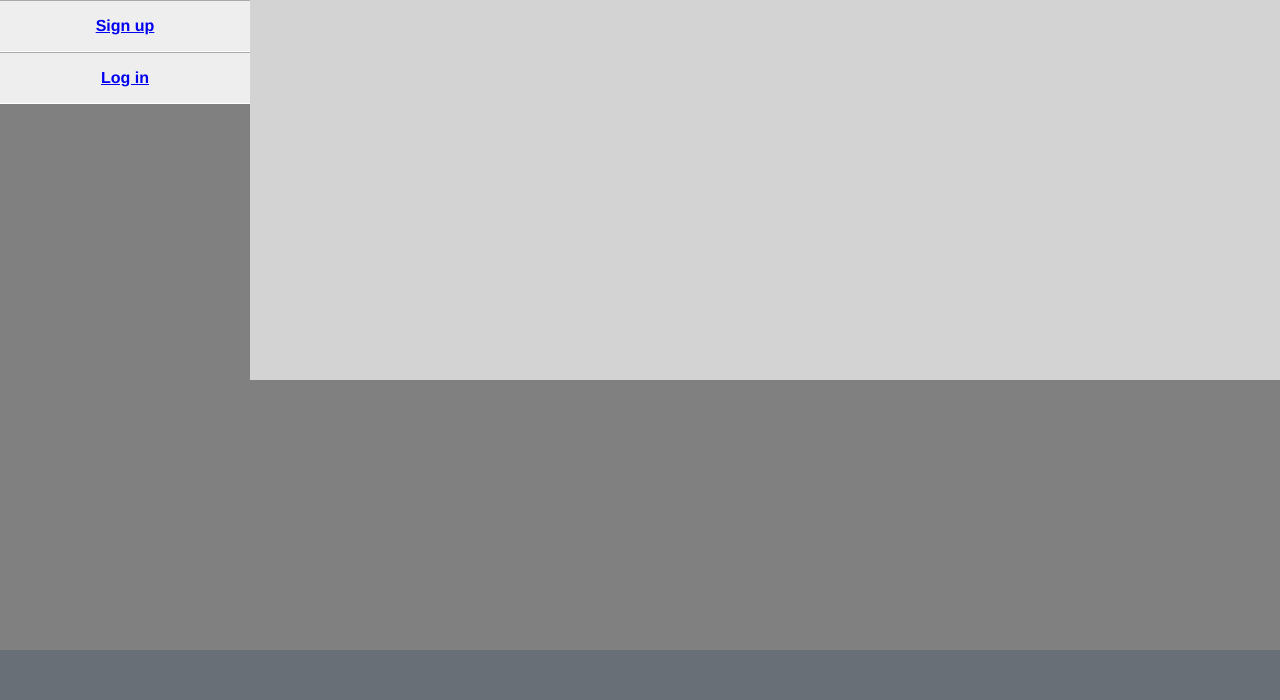
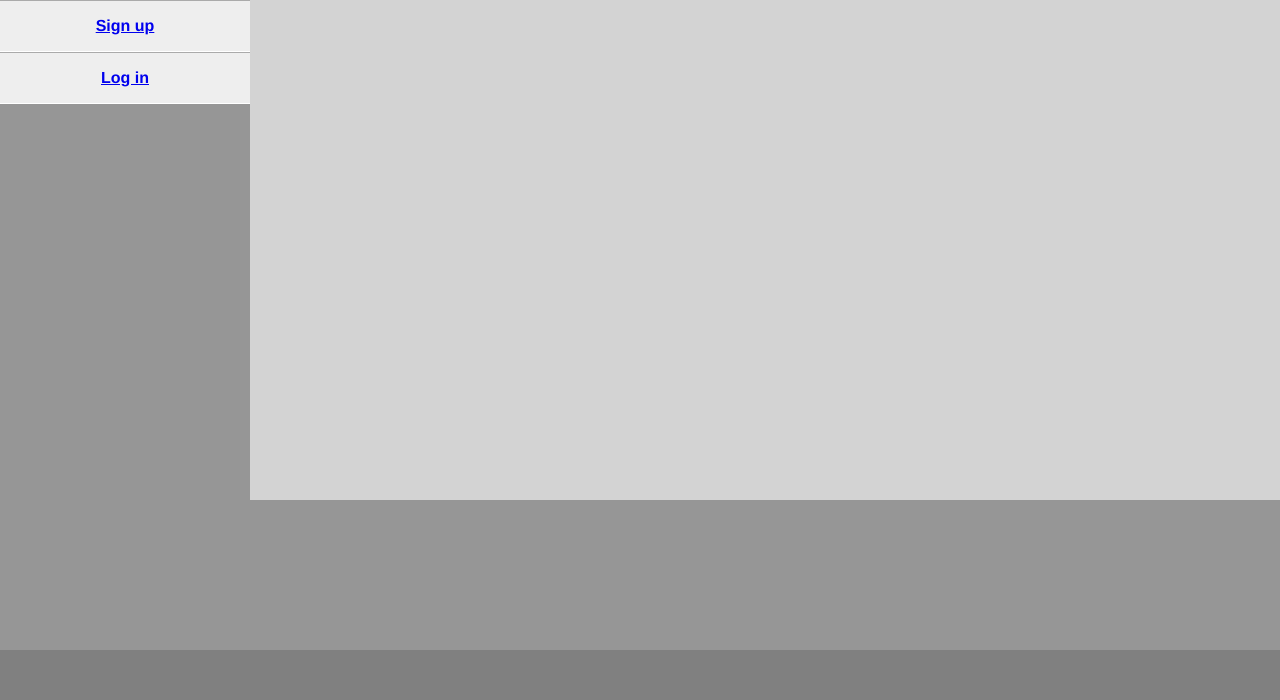
Before and after one commit to ss42345/dwa, a PHP site: page /stuff/p2.greenideafactory.com/views/_v_template.php in a window 1280 px wide. Shown: the part 100-800 px from the top of the page. Run offline with PHP 8.4, Linux system fonts and the light colour scheme; the template is opened without the code that fills it, so the values that code supplies are empty; some libraries are stand-ins or nearby versions.

Commit message:
Minor css changes

```diff
--- a/p2.greenideafactory.com/css/users.css
+++ b/p2.greenideafactory.com/css/users.css
@@ -32,19 +32,19 @@ table.subheader {
 	left: 0px;
 	right: 0px;
 	position:absolute;
-	background: grey;
+	background: rgb(150,150,150);
 }
 .footer.row {
 	height: 50px;
 	bottom: 0;
-	background:#696f77;
+	background:grey;
 }
 div.scroll {
 	background-color:lightgrey;
 	top:150 px;
 	left:250px;
 	right:0px;
-	height:380px;
+	height:500px;
 	position:absolute;
 	overflow:scroll;
 	padding-left:40px;
```
